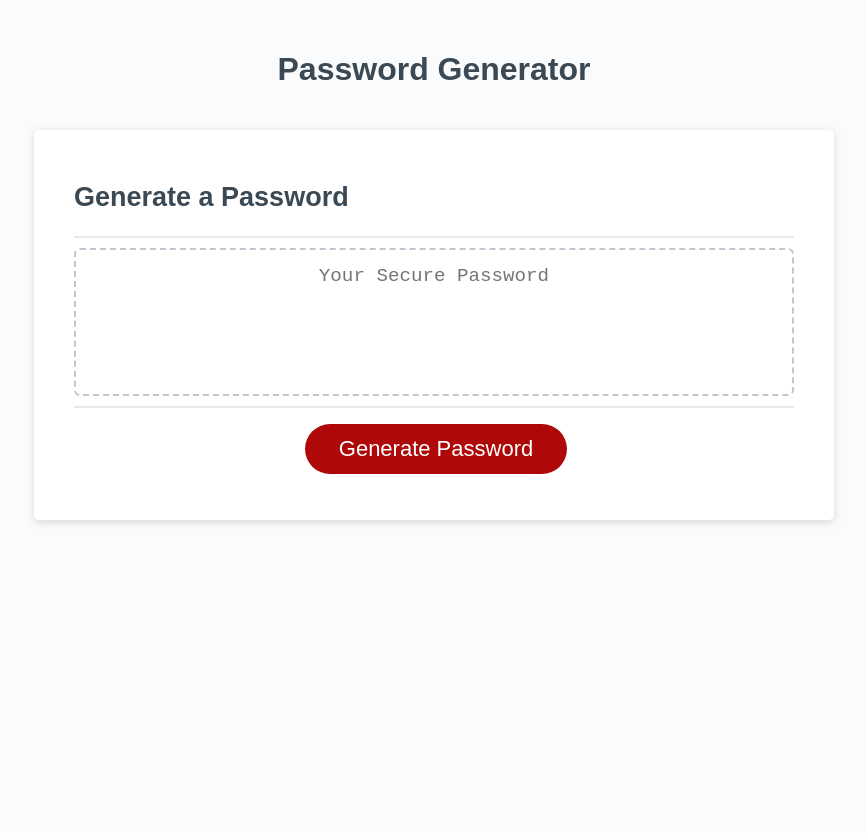
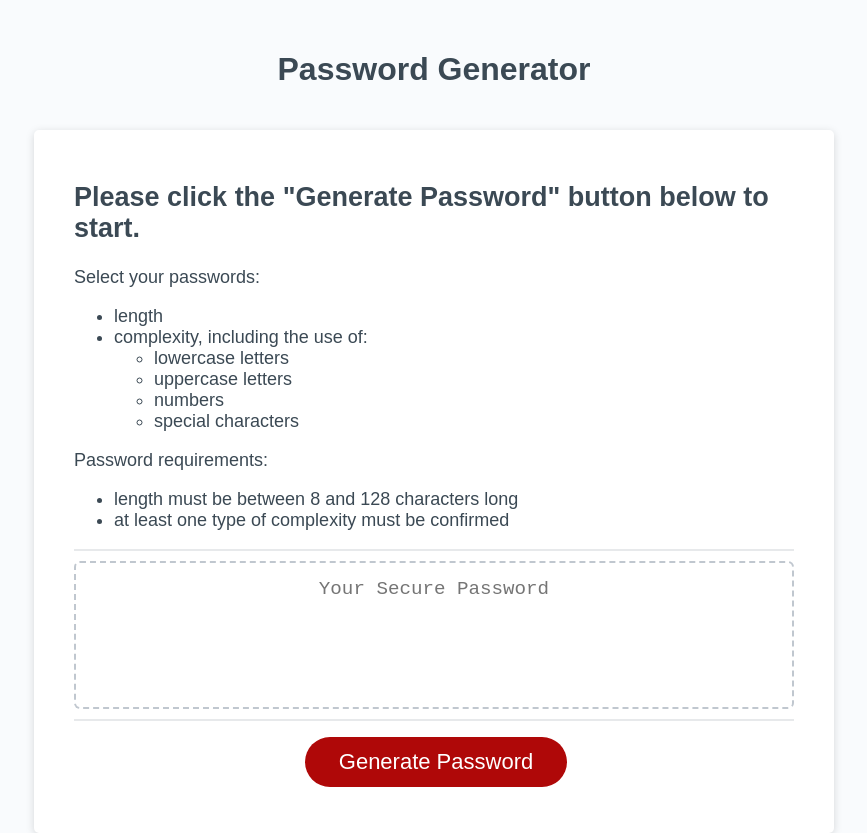
Before and after one commit to apri1mayrain/pw-generator, a plain HTML site: page index.html in a window 1280 px wide. Shown: the whole page, without its empty margins (206-1073 px from the left). Before the commit the page ends 800 px from the top, so only its background shows below. Drawn offline with Linux system fonts and the light colour scheme.

Commit message:
Update HTML

```diff
--- a/index.html
+++ b/index.html
@@ -14,7 +14,24 @@
       </header>
       <div class="card">
         <div class="card-header">
-          <h2>Generate a Password</h2>
+          <h2>Please click the "Generate Password" button below to start.</h2>
+          <p>Select your passwords:
+          <ul>
+            <li>length</li>
+            <li>complexity, including the use of:
+              <ul>
+                <li>lowercase letters</li>
+                <li>uppercase letters</li>
+                <li>numbers</li>
+                <li>special characters</li>
+              </ul>
+            </li>
+          </ul>
+          Password requirements: <ul>
+            <li>length must be between 8 and 128 characters long</li>
+            <li>at least one type of complexity must be confirmed</li>
+          </ul>
+          </p>
         </div>
         <div class="card-body">
           <textarea
```
